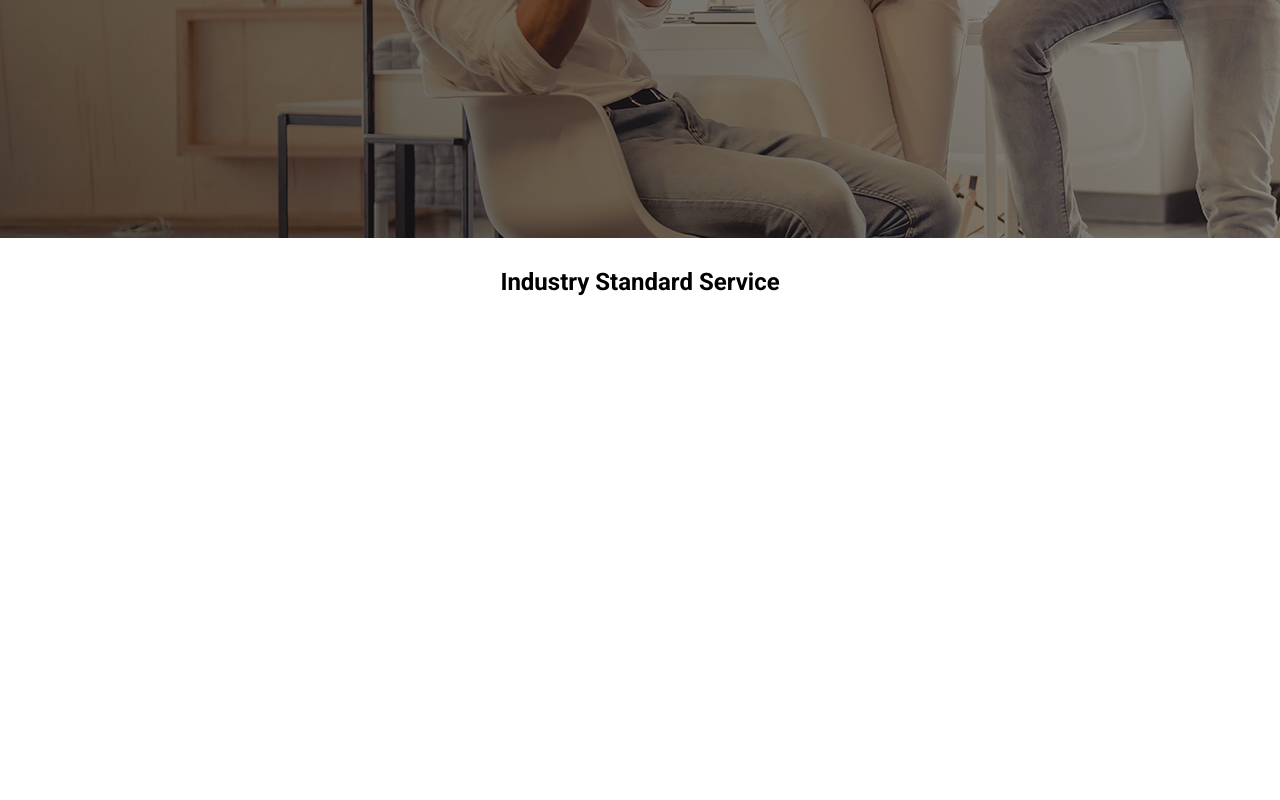
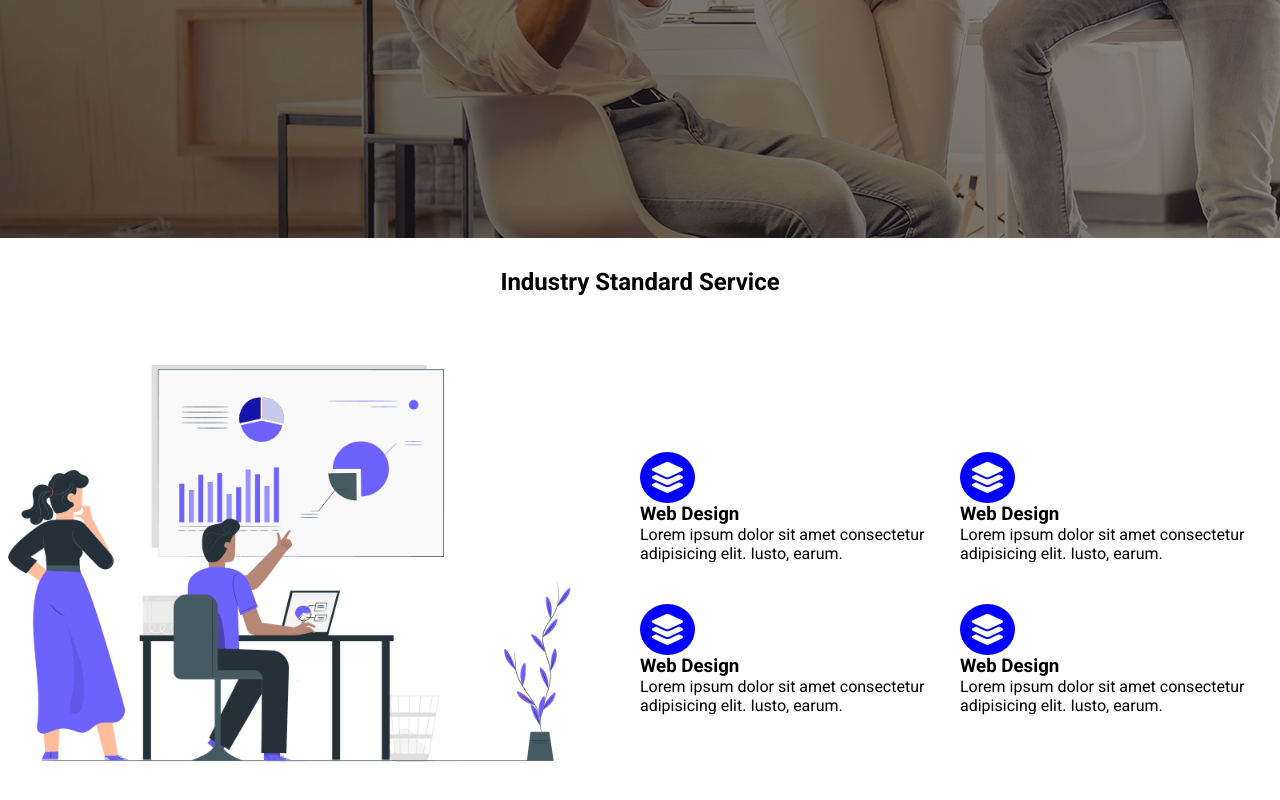
Before and after one commit to mdjonayed6/codified-ltd, a plain HTML site: page index.html in a window 1280 px wide. Shown: the part 614-1414 px from the top of the page. Before the commit the page ends 940 px from the top, so only its background shows below. Drawn offline with Linux system fonts and the light colour scheme.

Commit message:
main section done

```diff
--- a/index.html
+++ b/index.html
@@ -5,6 +5,7 @@
   <meta charset="UTF-8">
   <meta name="viewport" content="width=device-width, initial-scale=1.0">
   <title>Codified-LTD</title>
+  <script src="https://kit.fontawesome.com/f067612441.js" crossorigin="anonymous"></script>
   <link rel="stylesheet" href="style.css">
 </head>
 
@@ -33,6 +34,39 @@
     <!-- section start-->
     <section id="section-info">
       <h2>Industry Standard Service</h2>
+      <div class="container">
+        <!-- left side half -->
+        <div class="half-container">
+          <img src="/images/services.png" alt="">
+        </div>
+        <!-- right side half -->
+        <div class="half-container">
+          <div class="container">
+            <div class="half-container">
+              <i class="fa-solid fa-layer-group"></i>
+              <h3>Web Design</h3>
+              <p>Lorem ipsum dolor sit amet consectetur adipisicing elit. Iusto, earum.</p>
+            </div>
+            <div class="half-container">
+              <i class="fa-solid fa-layer-group"></i>
+              <h3>Web Design</h3>
+              <p>Lorem ipsum dolor sit amet consectetur adipisicing elit. Iusto, earum.</p>
+            </div>
+          </div>
+          <div class="container">
+            <div class="half-container">
+              <i class="fa-solid fa-layer-group"></i>
+              <h3>Web Design</h3>
+              <p>Lorem ipsum dolor sit amet consectetur adipisicing elit. Iusto, earum.</p>
+            </div>
+            <div class="half-container">
+              <i class="fa-solid fa-layer-group"></i>
+              <h3>Web Design</h3>
+              <p>Lorem ipsum dolor sit amet consectetur adipisicing elit. Iusto, earum.</p>
+            </div>
+          </div>
+        </div>
+      </div>
     </section>
     <!--section end-->
   </main>
--- a/style.css
+++ b/style.css
@@ -76,3 +76,26 @@ header {
     margin: 10px;
     text-align: center;
 }
+
+.container {
+    display: flex;
+    width: 100%;
+    margin-top: 41px;
+    align-items: center;
+}
+
+.half-container {
+    width: 50%;
+}
+
+.half-container img {
+    width: 90%;
+}
+
+.fa-solid {
+    font-size: 31px;
+    background-color: blue;
+    color: white;
+    padding: 10px;
+    border-radius: 50%;
+}
```
